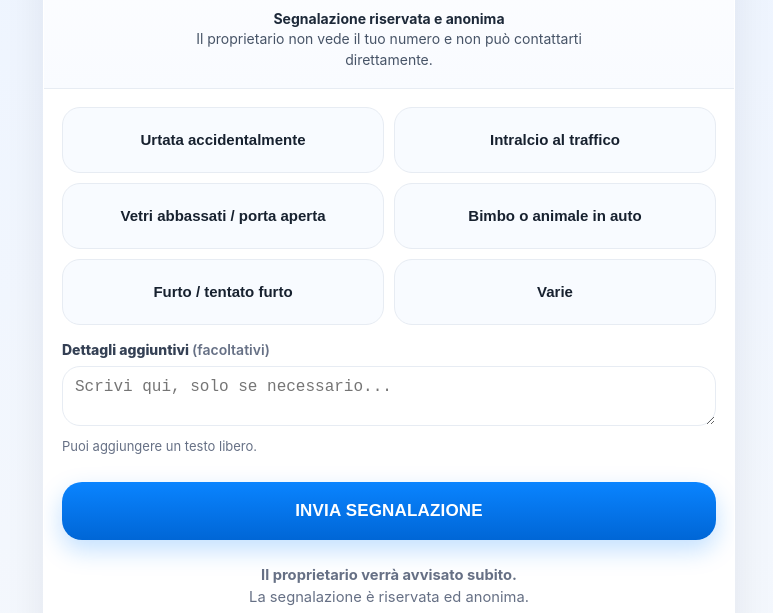
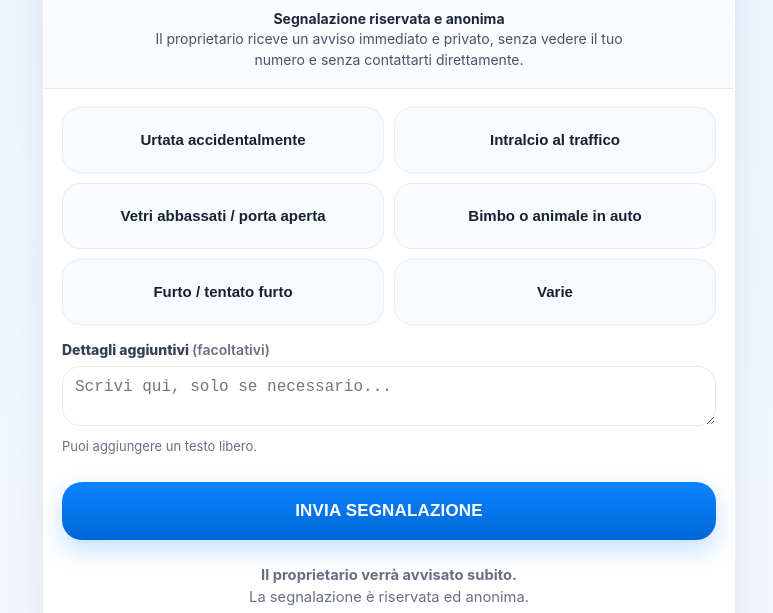
Before and after one commit to vetracon-code/adesivo-auto, a website: page public/contact.html in a window 1280 px wide. Shown: the part 187-800 px from the top of the page, without its empty margins (251-1024 px from the left). Drawn offline with Linux system fonts and the light colour scheme.

Commit message:
improve anonymity reassurance copy on public contact page

```diff
--- a/public/contact.html
+++ b/public/contact.html
@@ -312,7 +312,7 @@
           </div>
         </div>
 
-        <div class="privacy-hero"><strong>Segnalazione riservata e anonima</strong><br>Il proprietario non vede il tuo numero e non può contattarti direttamente.</div>
+        <div class="privacy-hero"><strong>Segnalazione riservata e anonima</strong><br>Il proprietario riceve un avviso immediato e privato, senza vedere il tuo numero e senza contattarti direttamente.</div>
 
       </div>
 
```
